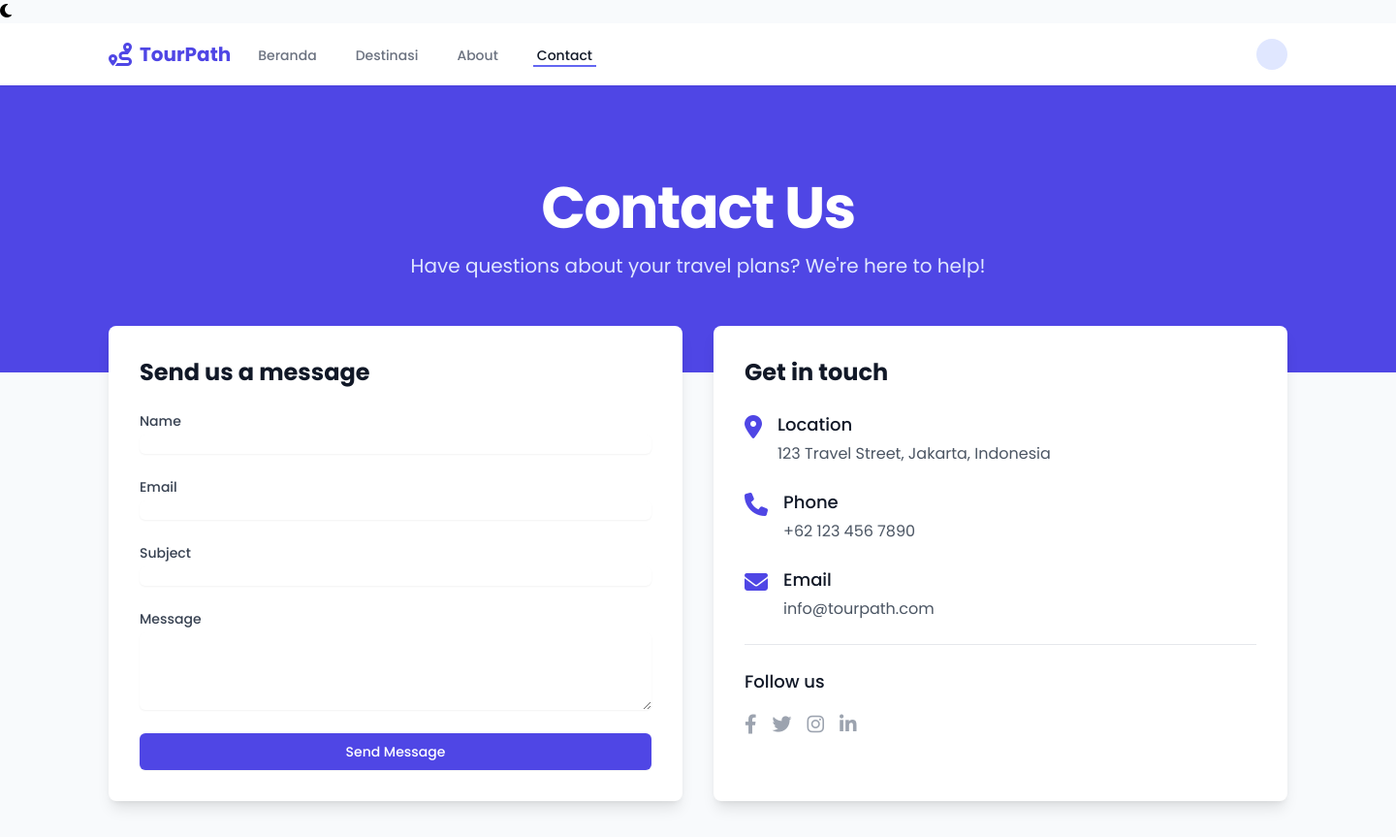
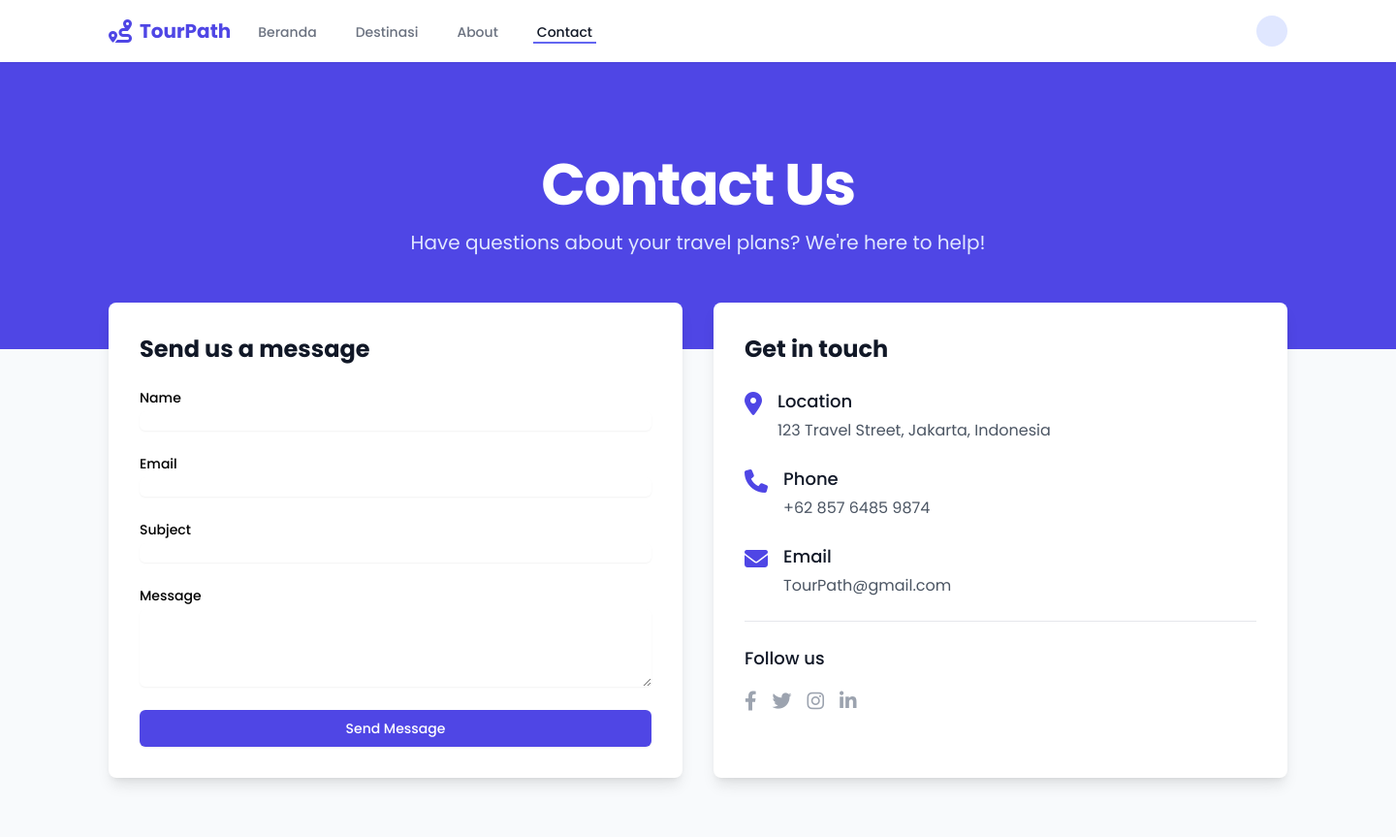
Before and after one commit to rahmatsigma/TourPath, a Django app: page /contact/ in a window 1440 px wide; the page is wider, and only the part inside the window is pictured. Shown: the top 863 px of that part at 97% size. Run offline with Django 5.2, Linux system fonts and the light colour scheme; some libraries are stand-ins or nearby versions.

Commit message:
docs: contact and index

```diff
--- a/blog/templates/blog/contact.html
+++ b/blog/templates/blog/contact.html
@@ -16,10 +16,6 @@
 </head>
 
 <body>
-    <div class="theme-toggle" id="themeToggle">
-        <i class="fas fa-moon"></i>
-    </div>
-
     <nav class="bg-white shadow-sm sticky top-0 z-50">
         <div class="max-w-7xl mx-auto px-4 sm:px-6 lg:px-8">
             <div class="flex justify-between h-16">
@@ -105,22 +101,22 @@
                 <h2 class="text-2xl font-bold text-gray-900 mb-6">Send us a message</h2>
                 <form id="contact-form" class="space-y-6">
                     <div>
-                        <label for="name" class="block text-sm font-medium text-gray-700">Name</label>
+                        <label for="name" class="block text-sm font-medium text-black-500">Name</label>
                         <input type="text" id="name" name="name" class="mt-1 block w-full rounded-md border-gray-300 shadow-sm focus:border-indigo-500 focus:ring-indigo-500 sm:text-sm" required>
                     </div>
 
                     <div>
-                        <label for="email" class="block text-sm font-medium text-gray-700">Email</label>
+                        <label for="email" class="block text-sm font-medium text-black-500">Email</label>
                         <input type="email" id="email" name="email" class="mt-1 block w-full rounded-md border-gray-300 shadow-sm focus:border-indigo-500 focus:ring-indigo-500 sm:text-sm" required>
                     </div>
 
                     <div>
-                        <label for="subject" class="block text-sm font-medium text-gray-700">Subject</label>
+                        <label for="subject" class="block text-sm font-medium text-black-500">Subject</label>
                         <input type="text" id="subject" name="subject" class="mt-1 block w-full rounded-md border-gray-300 shadow-sm focus:border-indigo-500 focus:ring-indigo-500 sm:text-sm" required>
                     </div>
 
                     <div>
-                        <label for="message" class="block text-sm font-medium text-gray-700">Message</label>
+                        <label for="message" class="block text-sm font-medium text-black-500">Message</label>
                         <textarea id="message" name="message" rows="4" class="mt-1 block w-full rounded-md border-gray-300 shadow-sm focus:border-indigo-500 focus:ring-indigo-500 sm:text-sm" required></textarea>
                     </div>
 
@@ -153,7 +149,7 @@
                         </div>
                         <div class="ml-4">
                             <h4 class="text-lg font-medium text-gray-900">Phone</h4>
-                            <p class="mt-1 text-gray-600">+62 123 456 7890</p>
+                            <p class="mt-1 text-gray-600">+62 857 6485 9874</p>
                         </div>
                     </div>
 
@@ -163,7 +159,7 @@
                         </div>
                         <div class="ml-4">
                             <h4 class="text-lg font-medium text-gray-900">Email</h4>
-                            <p class="mt-1 text-gray-600">info@tourpath.com</p>
+                            <p class="mt-1 text-gray-600">TourPath@gmail.com</p>
                         </div>
                     </div>
 
@@ -235,19 +231,6 @@
                         <li><a href="#" class="text-gray-400 hover:text-white">Cookie Policy</a></li>
                     </ul>
                 </div>
-
-                <div>
-                    <h3 class="text-lg font-semibold mb-4">Connect With Us</h3>
-                    <div class="space-y-2">
-                        <p class="text-gray-400">Subscribe to our newsletter</p>
-                        <form class="flex">
-                            <input type="email" placeholder="Enter your email" class="flex-1 px-4 py-2 rounded-l-md focus:outline-none focus:ring-2 focus:ring-indigo-500">
-                            <button class="px-4 py-2 bg-indigo-600 text-white rounded-r-md hover:bg-indigo-700 focus:outline-none focus:ring-2 focus:ring-indigo-500">
-                                Subscribe
-                            </button>
-                        </form>
-                    </div>
-                </div>
             </div>
 
             <div class="mt-8 pt-8 border-t border-gray-700">
```
Also changed, not shown: blog/templates/blog/index.html (+0 -16 lines), blog/migrations/0002_userprofile.py (deleted), blog/templates/blog/static/assets/Background.png (renamed from blog/templates/blog/static/assets/Tugas SD.jpg).
